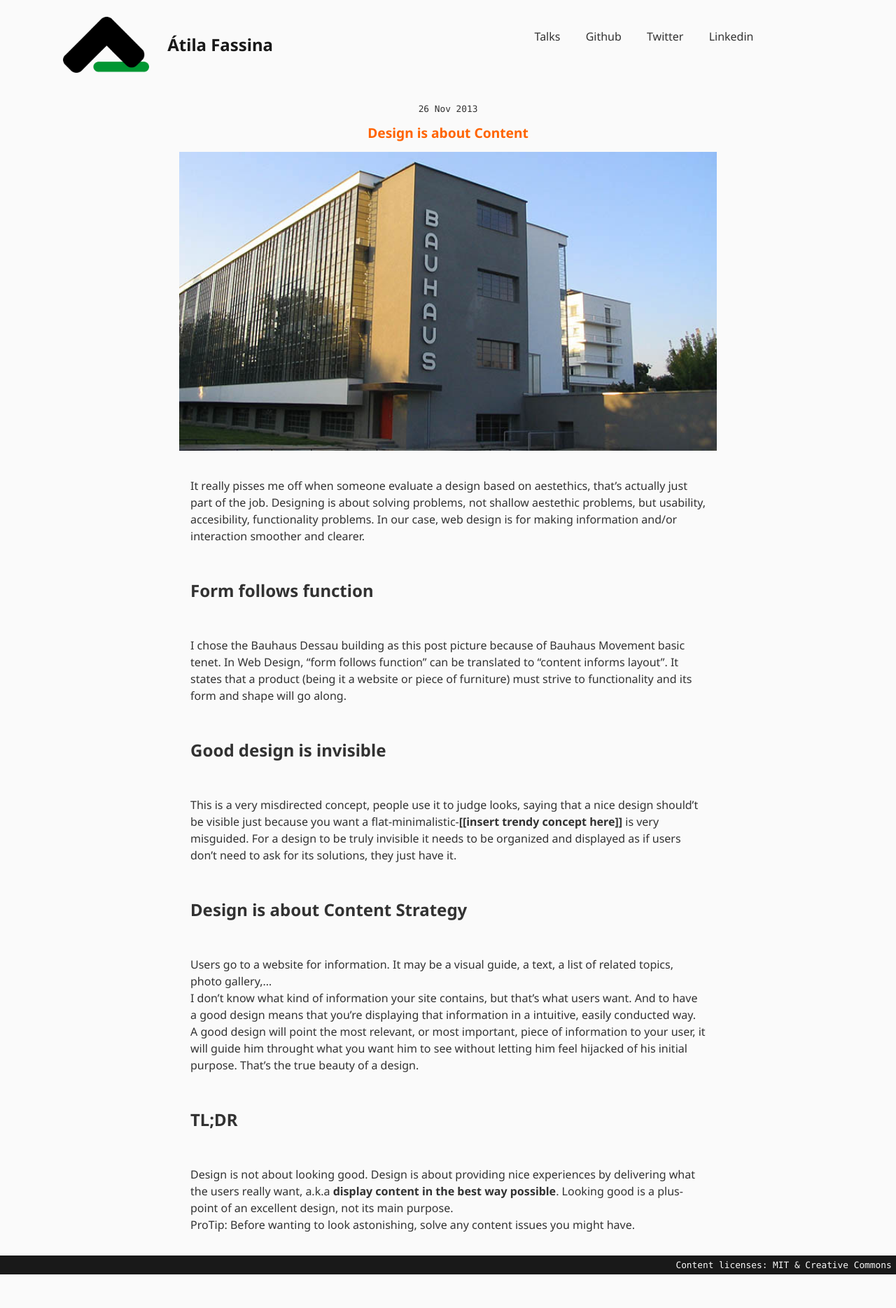
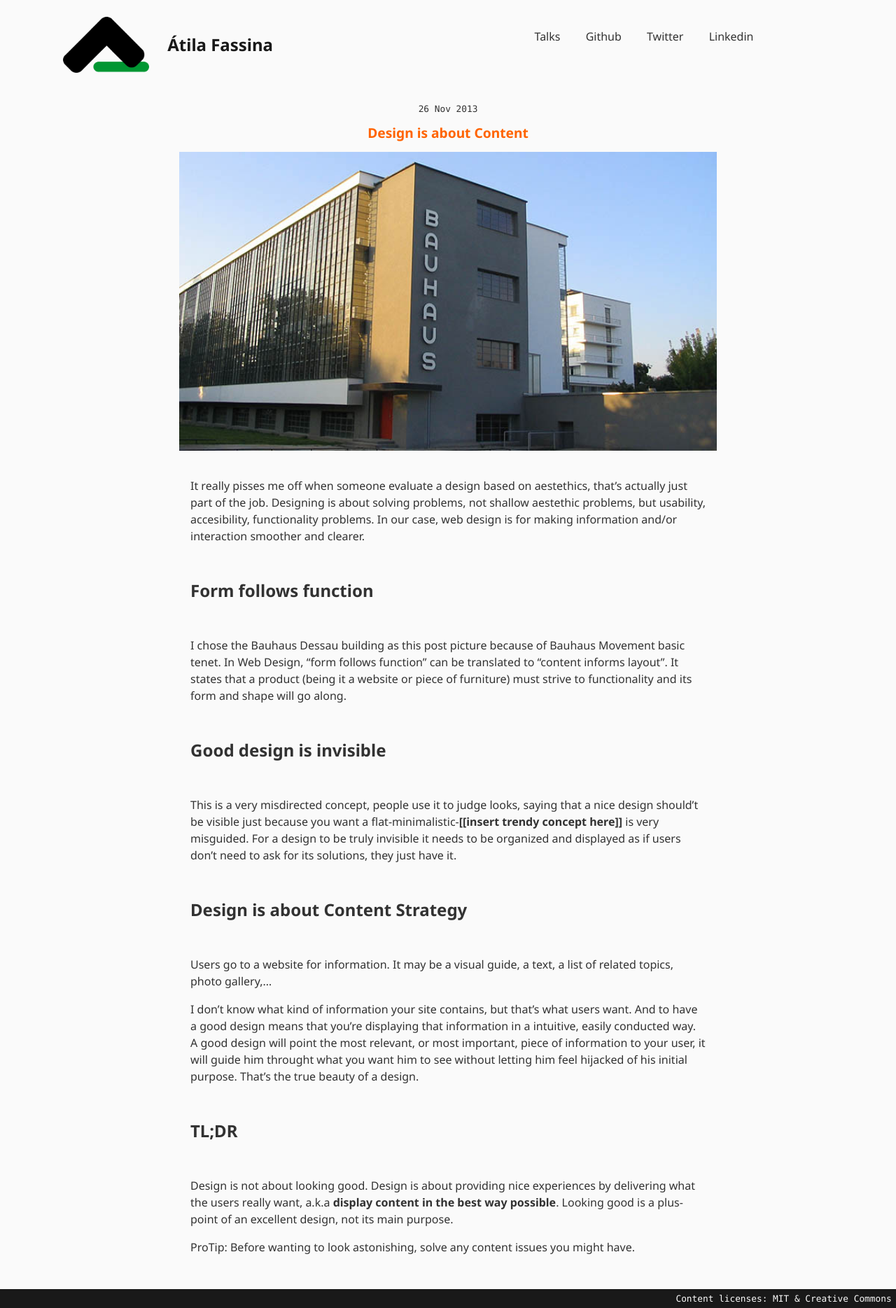
Before and after one commit to ftonato/atila.fassina.eu, a Jekyll site: the page built from _posts/2013-11-26-design-is-about-content.md, in a window 1280 px wide. Shown: the whole page at 70% size. Built offline with Jekyll 4.4.1, drawn with Linux system fonts in a browser that asks for light colours; Markdown is read by kramdown in place of the engine named in the settings; before the commit the page ends 1821 px from its top, so only the background shows below that.

Commit message:
update config / preparing for v.3

```diff
--- a/_config.yml
+++ b/_config.yml
@@ -21,4 +21,4 @@
 paginate: 5
 
 markdown: redcarpet
-pygments: true
+highlighter: pygments
--- a/assets/styles/_scss/partials/content.scss
+++ b/assets/styles/_scss/partials/content.scss
@@ -26,14 +26,14 @@
   //   padding:2em 20%;
   // }
 
-  @at-root #{&}-date {
+  &-date {
     font-family: Monaco, "Courier New", monospace;
     font-size: .6em;
     display:block;
     text-align:center;
   }
 
-  @at-root #{&}-title {
+  &-title {
     text-align: center;
     padding-top: .25em;
     color: $highlight;
@@ -44,7 +44,7 @@
       color:$highlight--dark;
     }
   }
-  @at-root #{&}-excerpt {
+  &-excerpt {
     padding:1em 2em;
     font-size:.8em;
     margin:0 auto;
--- a/assets/styles/_scss/partials/post.scss
+++ b/assets/styles/_scss/partials/post.scss
@@ -34,8 +34,8 @@
   }
   p {
     color:$txt;
-    //margin:0 auto 1em;
-    //width: 50em;
+    margin:0 auto 1em;
+    max-width: 50em;
   }
 
   blockquote {
--- a/assets/styles/_scss/partials/settings.scss
+++ b/assets/styles/_scss/partials/settings.scss
@@ -34,7 +34,9 @@
 //===============
 // Useful resets
 //===============
-* {
+*,
+*::before,
+*::after {
   margin:0;
   padding:0;
   -webkit-box-sizing:border-box;
--- a/assets/styles/css/main.css
+++ b/assets/styles/css/main.css
@@ -679,7 +679,9 @@
 }
 
 /* Literal.Number.Integer.Long */
-* {
+*,
+*::before,
+*::after {
   margin: 0;
   padding: 0;
   -webkit-box-sizing: border-box;
@@ -999,6 +1001,8 @@
 }
 .fullPost p {
   color: #323232;
+  margin: 0 auto 1em;
+  max-width: 50em;
 }
 .fullPost blockquote p {
   padding: 1em;
```
